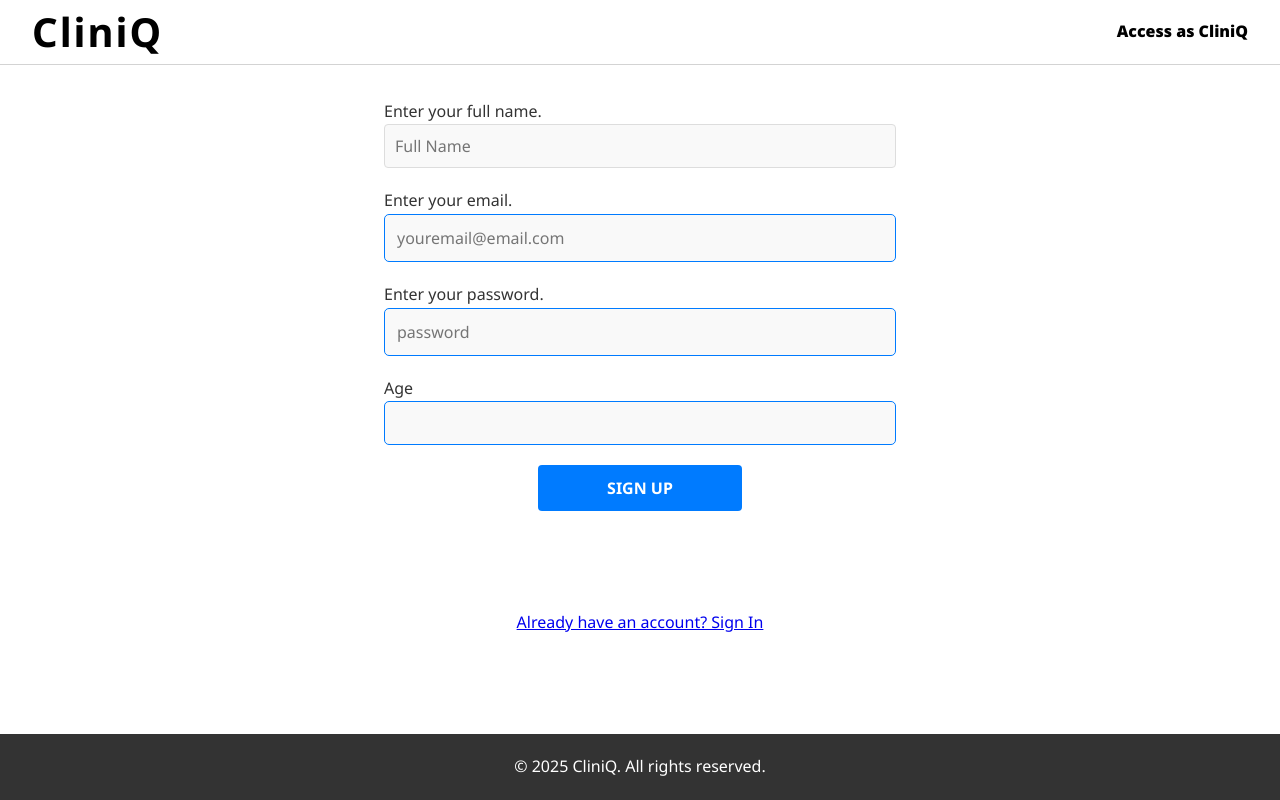
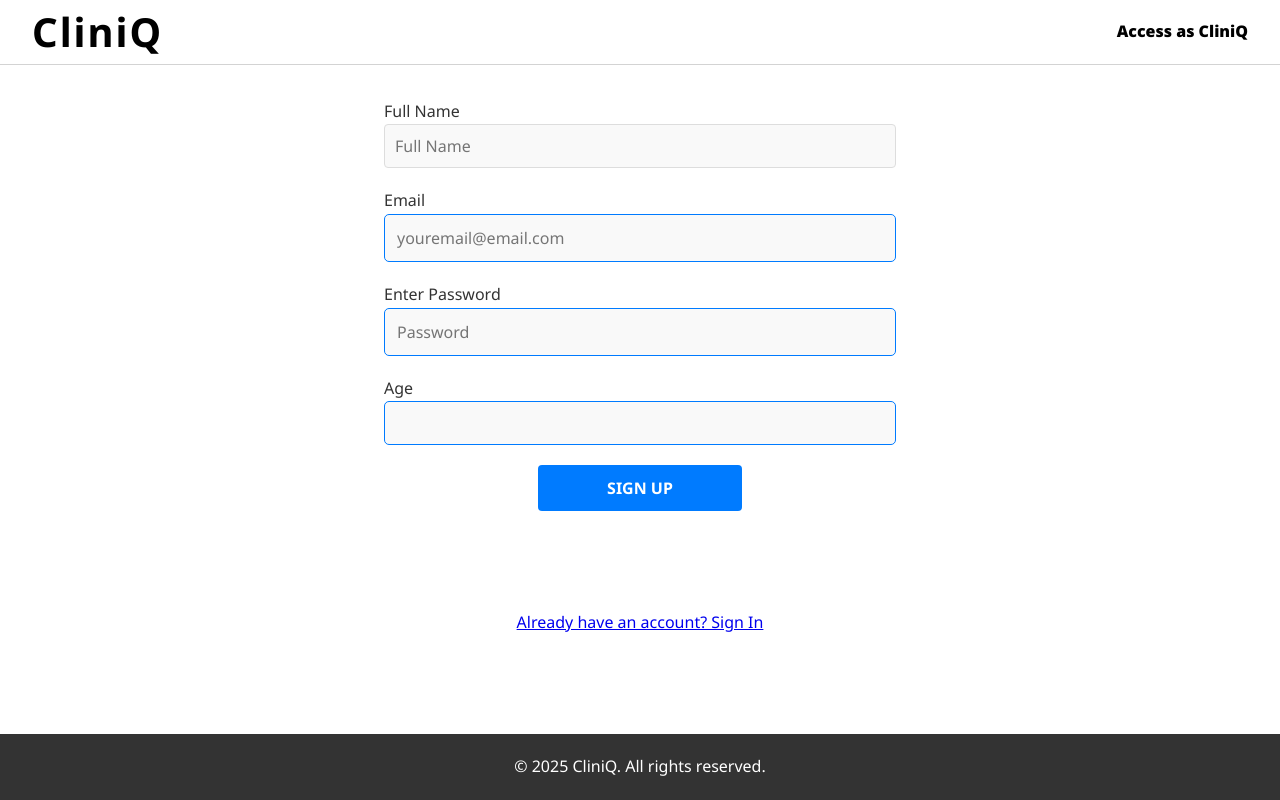
Before and after one commit to 4yushP4tel/mchacks, a React (Vite) app in the folder frontend/: page /signup in a window 1280 px wide. Built offline with nearby package versions, Linux system fonts and the light colour scheme; no server answers.

Commit message:
update signup input titles

```diff
--- a/frontend/src/pages/signup.jsx
+++ b/frontend/src/pages/signup.jsx
@@ -61,7 +61,7 @@ export default function Signup( {setStatus} ) {
 
                 </div>
                 <form className="form1" onSubmit={signup}>
-                    <div className="FullName">Enter your full name.</div>
+                    <div className="FullName">Full Name</div>
                     <input
                         type="text"
                         name="fullName"
@@ -72,7 +72,7 @@ export default function Signup( {setStatus} ) {
                         required
                     />
 
-                    <div className="Email">Enter your email.</div>
+                    <div className="Email">Email</div>
                     <input
                         type="email"
                         name="email"
@@ -83,12 +83,12 @@ export default function Signup( {setStatus} ) {
                         required
                     />
 
-                    <div className="Password">Enter your password.</div>
+                    <div className="Password">Enter Password</div>
                     <input
                         type="password"
                         name="password"
                         id="password"
-                        placeholder="password"
+                        placeholder="Password"
                         value={formData.password}
                         onChange={handleChange}
                         required
```
